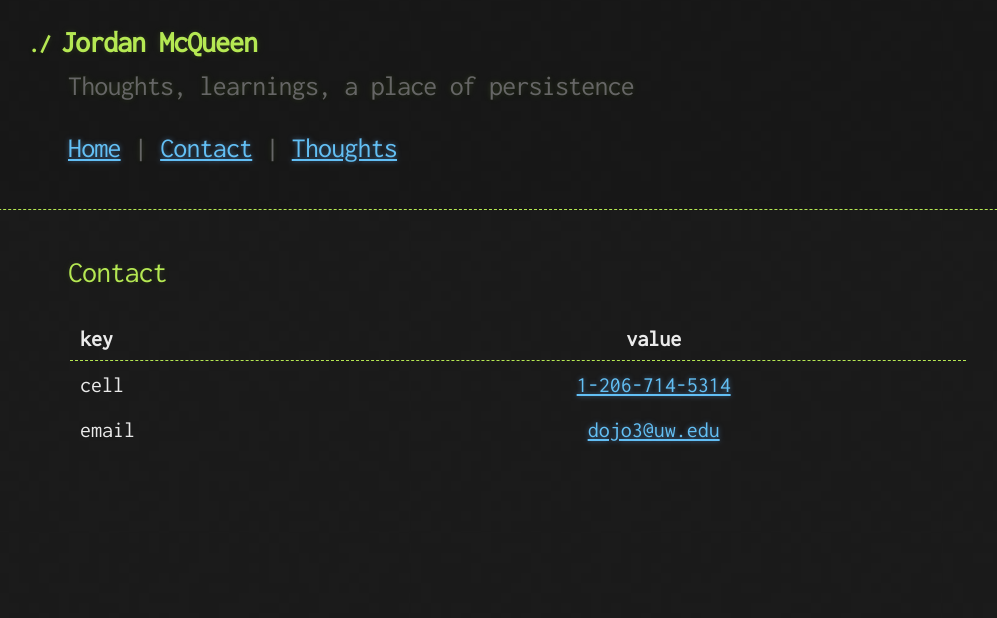
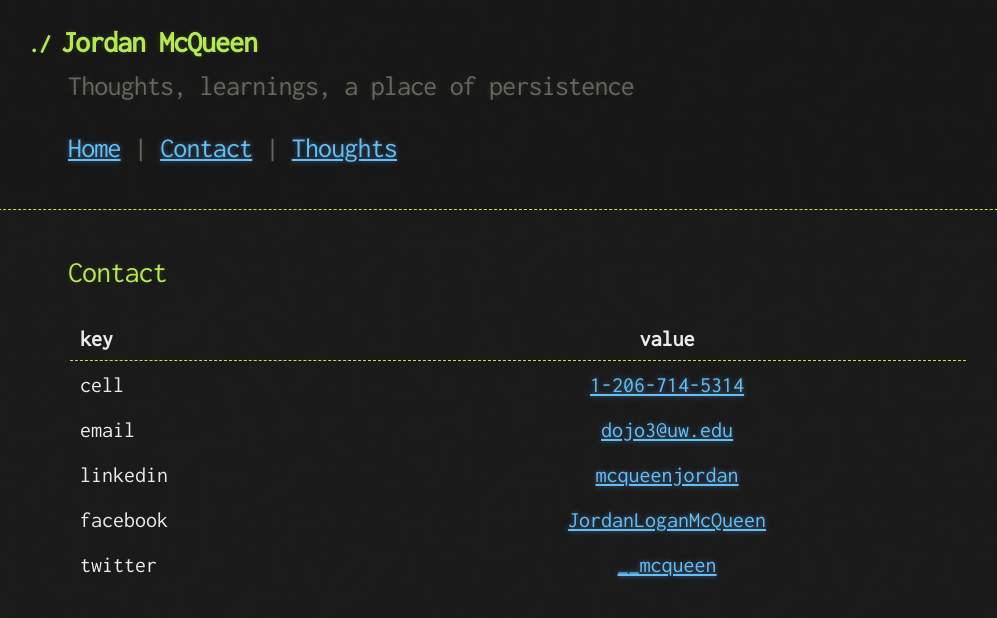
Before and after one commit to mcqueenjordan/mcqueenjordan.github.io, a Jekyll site: the page built from contact.md, in a window 1280 px wide. Shown: the top 618 px of the page, without its empty margins (122-1119 px from the left). Built offline with Jekyll 4.4.1, drawn with Linux system fonts in a browser that asks for light colours; our own code applies the rules of GitHub Pages for plain Markdown files.

Commit message:
updating to add some social networks

```diff
--- a/contact.md
+++ b/contact.md
@@ -6,8 +6,15 @@ layout: default
 
 | key           | value                      |
 | ------------- |:--------------------------:|
-| cell          | [1-206-714-5314][my-phone] |
-| email         | [dojo3@uw.edu][my-email]   |
+| cell          | [1-206-714-5314][phone]    |
+| email         | [dojo3@uw.edu][email]      |
+| linkedin      | [mcqueenjordan][linkedin]  |
+| facebook      | [JordanLoganMcQueen][fb]   |
+| twitter       | [__mcqueen][twitter]       |
 
-[my-phone]: tel:12067145314
-[my-email]: mailto:dojo3@uw.edu
+
+[phone]: tel:12067145314
+[email]: mailto:dojo3@uw.edu
+[linkedin]: https://www.linkedin.com/in/mcqueenjordan/
+[fb]: https://www.facebook.com/JordanLoganMcQueen
+[twitter]: https://twitter.com/__mcqueen
```
